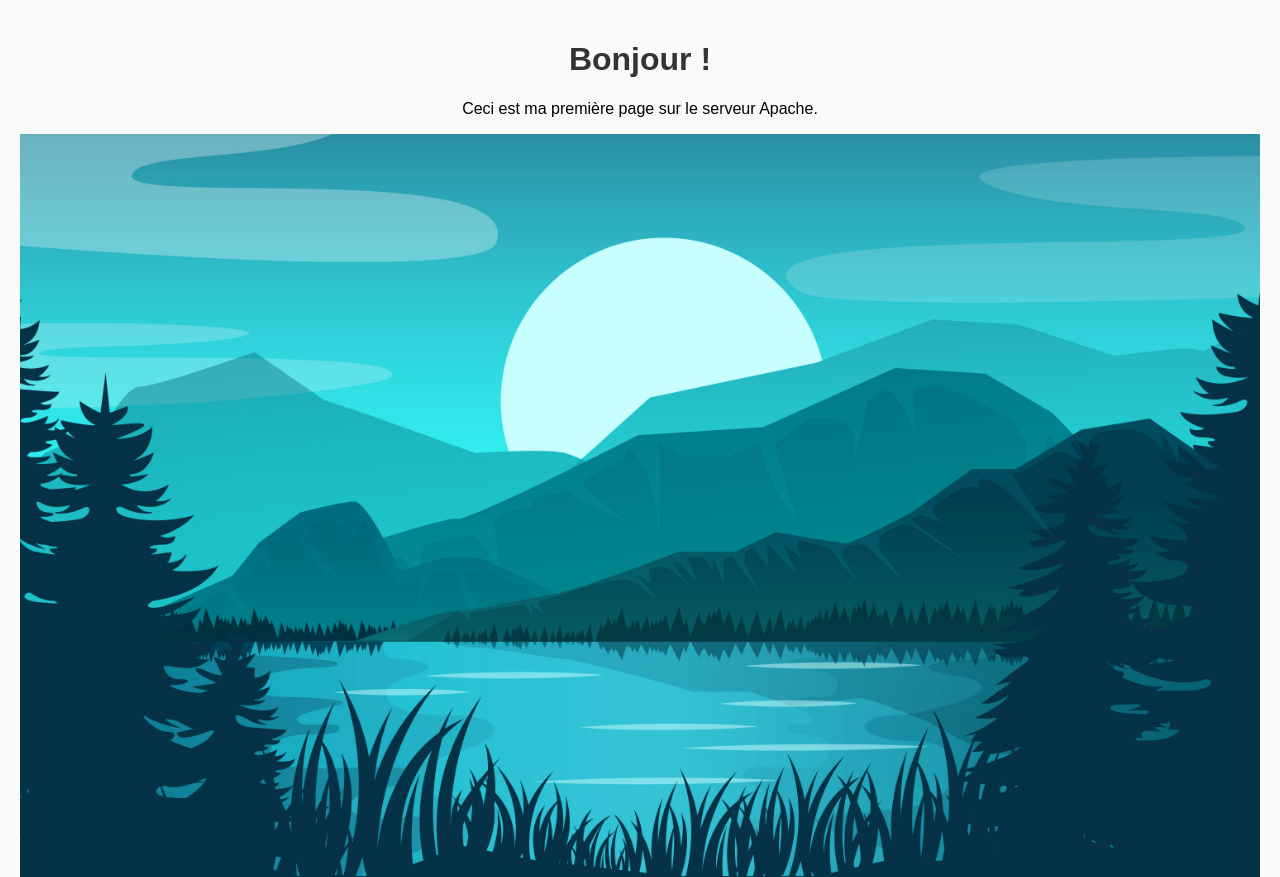
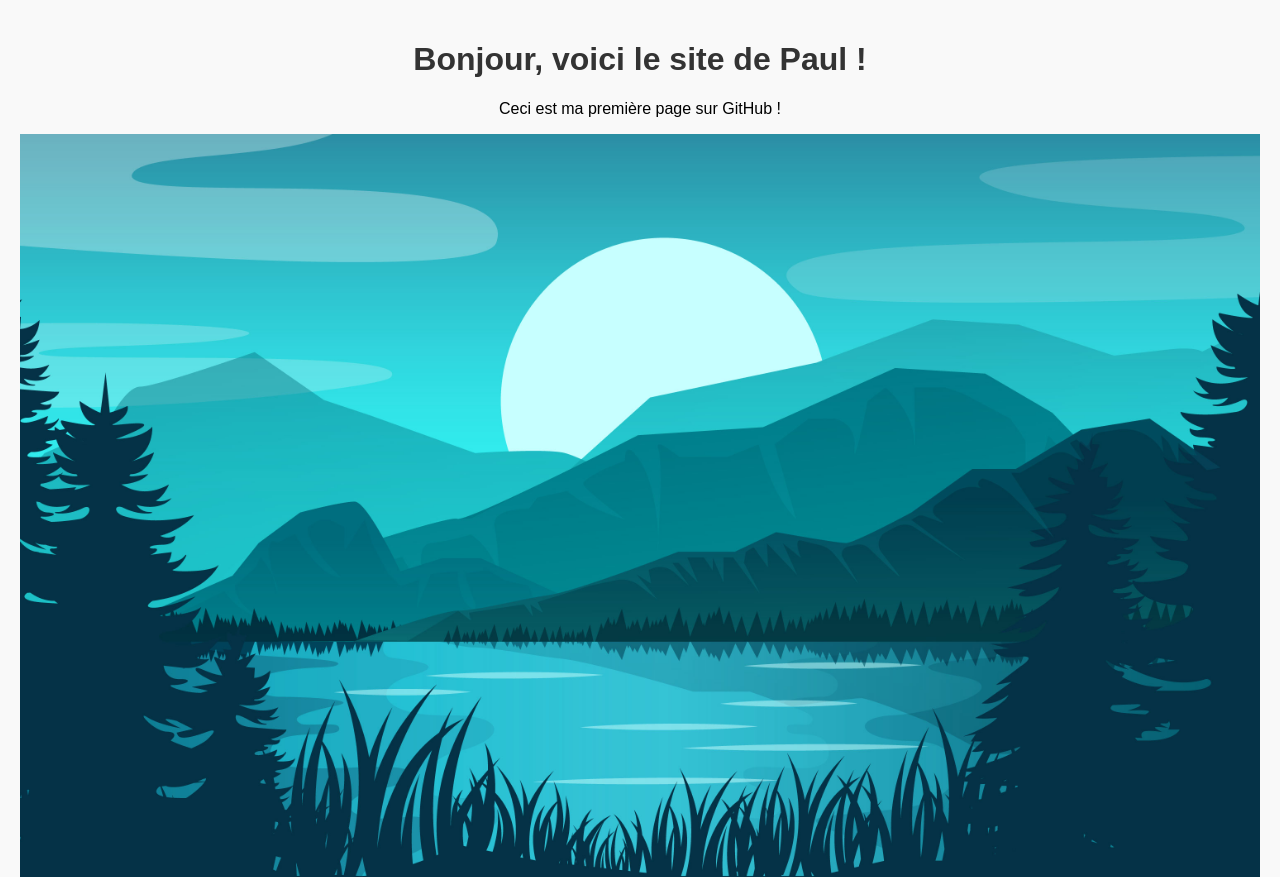
Before and after one commit to PawnISEP/Dimensionnement-des-syst-mes-d-information, a plain HTML site: page index.html in a window 1280 px wide. Shown: the top 877 px of the page. Drawn offline with Linux system fonts and the light colour scheme.

Commit message:
Update index.html

```diff
--- a/index.html
+++ b/index.html
@@ -22,8 +22,8 @@
     </style>
 </head>
 <body>
-    <h1>Bonjour !</h1>
-    <p>Ceci est ma première page sur le serveur Apache.</p>
+    <h1>Bonjour, voici le site de Paul !</h1>
+    <p>Ceci est ma première page sur GitHub !</p>
     <img src="3452442.jpg" alt="Une jolie image" />
 </body>
 </html>
```
